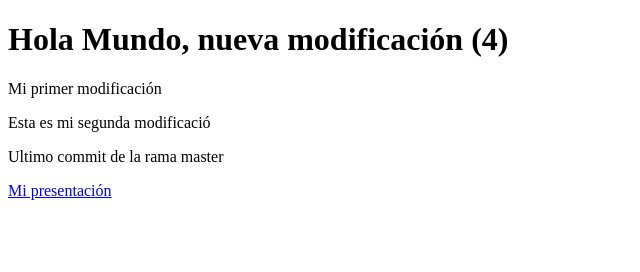
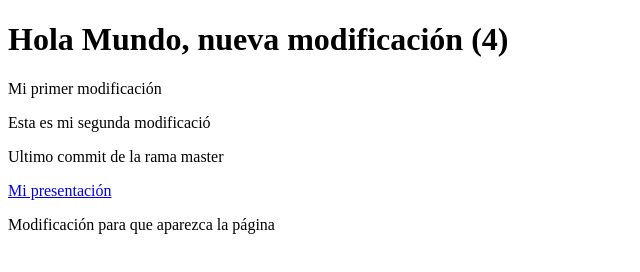
Before and after one commit to Richard270/aweb.20.git01, a plain HTML site: page index.html in a window 1280 px wide. Shown: the whole page, without its empty margins (0-640 px from the left). Drawn offline with Linux system fonts and the light colour scheme.

Commit message:
Modificacion commit
Cambio para que aparezca la Page

```diff
--- a/index.html
+++ b/index.html
@@ -13,6 +13,7 @@
     <p>Ultimo commit de la rama master</p>
 
     <a href="presentacion.html">Mi presentaci&oacute;n</a>
+    <p>Modificaci&oacute;n para que aparezca la p&aacute;gina</p>
 
 
 </body>
```
